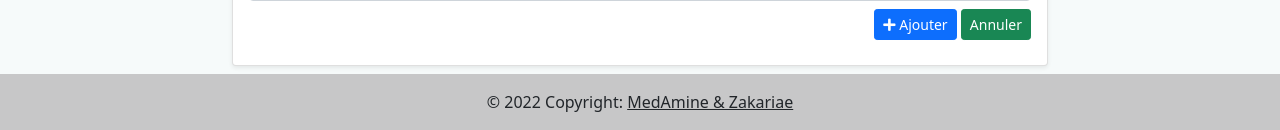
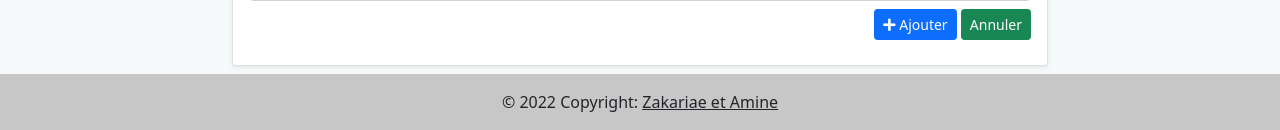
Before and after one commit to Med-Amine-Khachchab/PFA-Application, a Django app: page /ajouterlivre/ in a window 1280 px wide. Shown: the part 878-1008 px from the top of the page. Run offline with Django 4.2, Linux system fonts and the light colour scheme; some libraries are stand-ins or nearby versions.

Commit message:
Name change

```diff
--- a/templates/bookStore/main.html
+++ b/templates/bookStore/main.html
@@ -21,7 +21,7 @@
     <!-- Copyright -->
     <div class="text-center p-3" style="background-color: rgba(0, 0, 0, 0.2);">
       © 2022 Copyright:
-      <a class="text-dark" href="">MedAmine & Zakariae</a>
+      <a class="text-dark" href="">Zakariae et Amine</a>
     </div>
     <!-- Copyright -->
   </footer>
```
